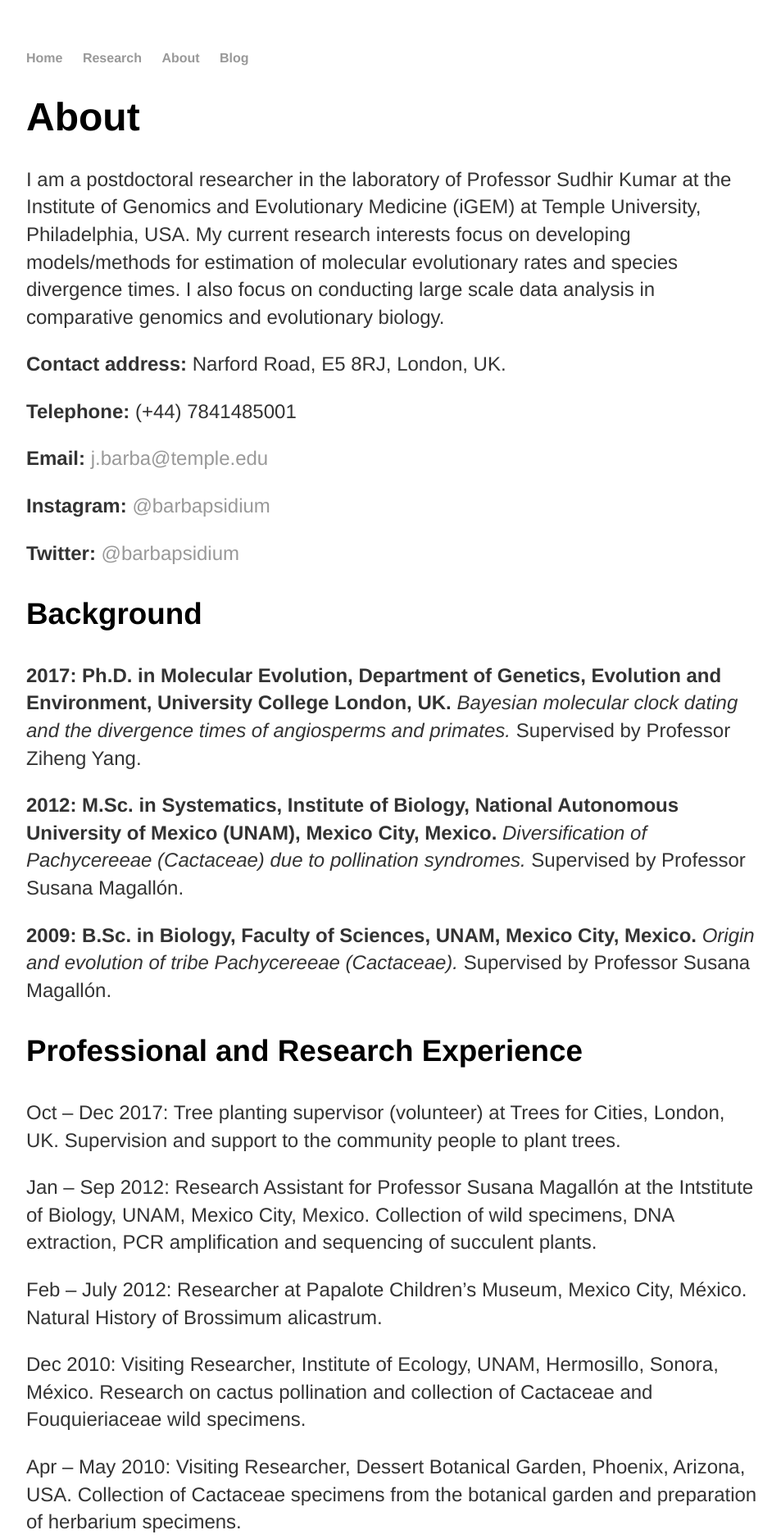
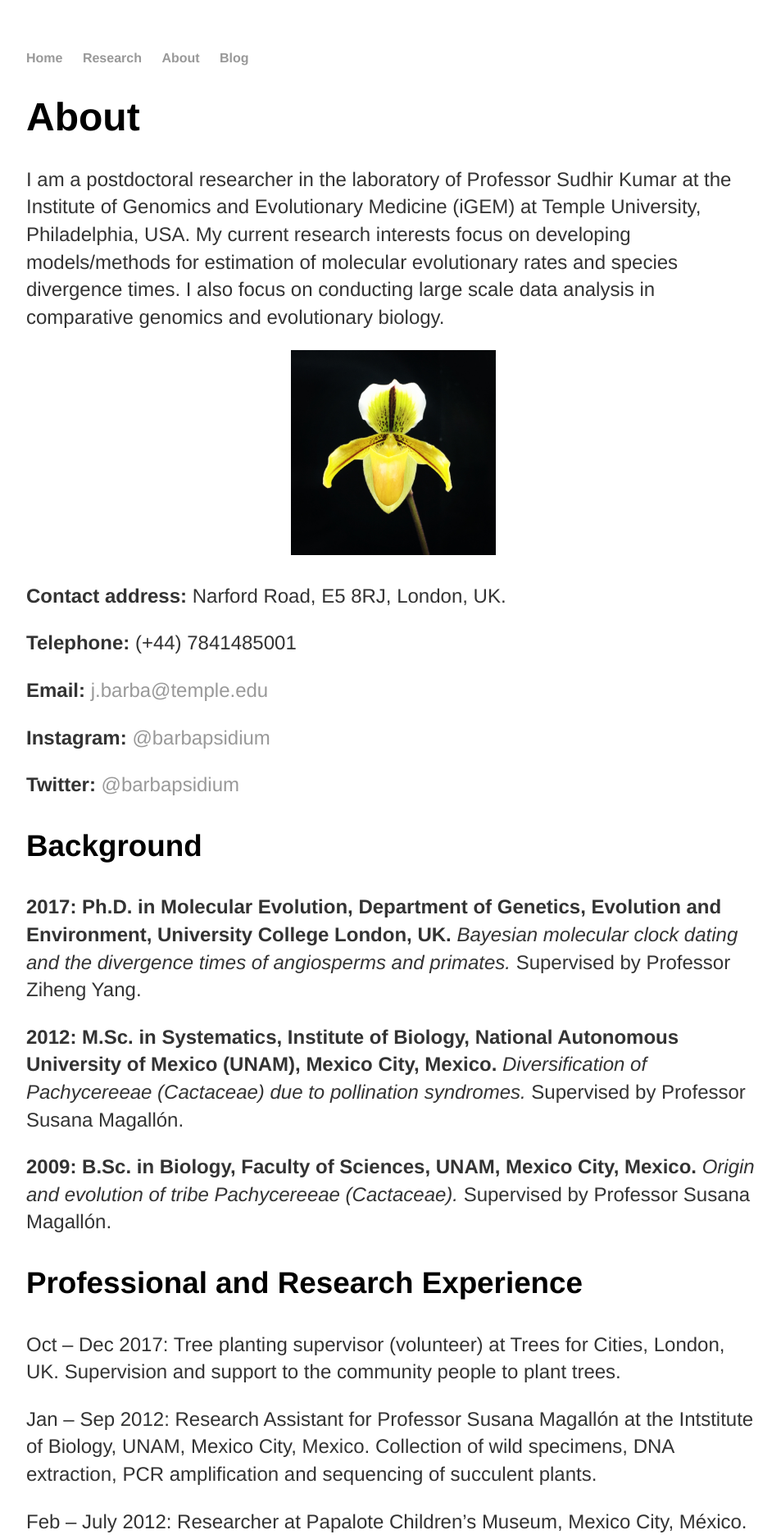
Before and after one commit to josebarbamontoya/josebarbamontoya.github.io, a Jekyll site: the page built from about/index.html, in a window 1280 px wide. Shown: the top 1877 px of the page at 82% size, without its empty margins (160-1113 px from the left). Built offline with Jekyll 4.4.1, drawn with Linux system fonts in a browser that asks for light colours.

Commit message:
Update index.html

```diff
--- a/about/index.html
+++ b/about/index.html
@@ -6,6 +6,7 @@ title: Jose Barba-Montoya
 	<div class="about">
   					<h1>About</h1>
 		<p>I am a postdoctoral researcher in the laboratory of Professor Sudhir Kumar at the Institute of Genomics and Evolutionary Medicine (iGEM) at Temple University, Philadelphia, USA. My current research interests focus on developing models/methods for estimation of molecular evolutionary rates and species divergence times. I also focus on conducting large scale data analysis in comparative genomics and evolutionary biology.
+		<p style="text-align:center;"><img src="/img/photo2.jpg" height="250" width="250"></p>
 		<p><b>Contact address: </b>Narford Road, E5 8RJ, London, UK.</p>
 		<p><b>Telephone: </b> (+44) 7841485001</p>
 		<p><b>Email: </b> <a href="mailto:j.barba@temple.edu">j.barba@temple.edu</a></p>
```
